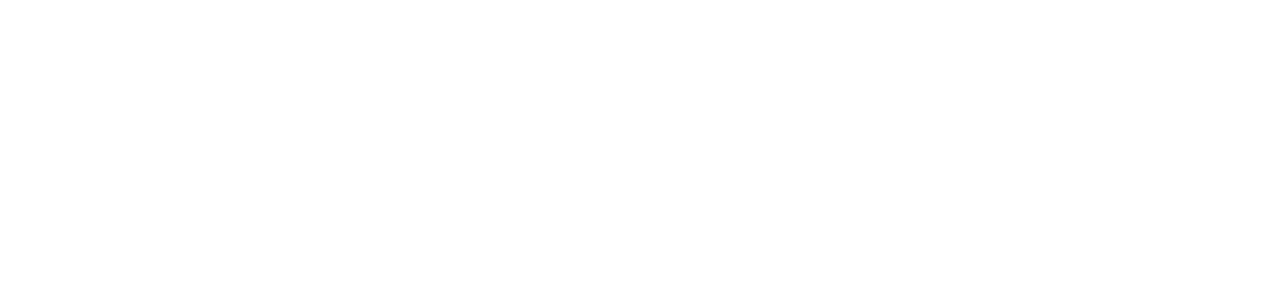
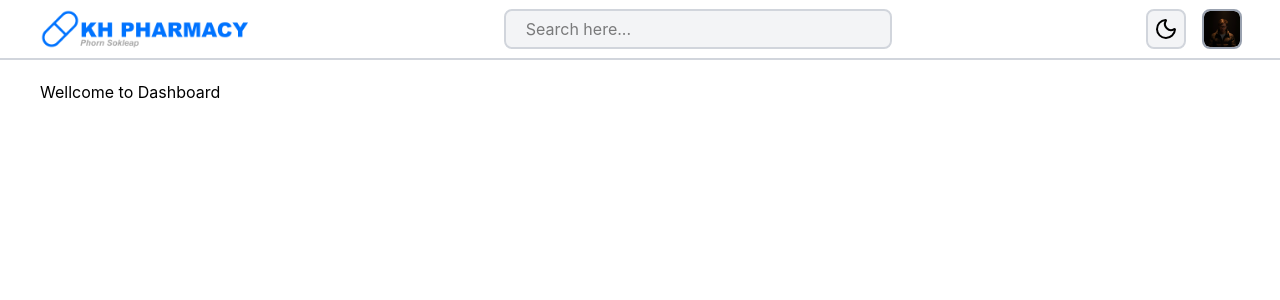
Before and after one commit to sokleapphorn2929/pharmacy-admin, a React (Vite) app: page /admin/dashboard in a window 1280 px wide. Before the commit this address had no page. Shown: the top 300 px of the page. Built offline with nearby package versions, Linux system fonts and the light colour scheme.

Commit message:
add dark mode to navbar

```diff
--- /dev/null
+++ b/src/components/Footer.jsx
@@ -0,0 +1,9 @@
+import React from 'react'
+
+export default function Footer() {
+  return (
+    <footer>
+      <h1>hello from footer</h1>
+    </footer>
+  )
+}
--- /dev/null
+++ b/src/components/Navbar.jsx
@@ -0,0 +1,62 @@
+import React, { useEffect, useState } from "react";
+import logo from "../assets/logo.png";
+import profile from "../assets/profile.png";
+import { Moon, Sun } from "lucide-react";
+
+export default function Navbar() {
+  const [darkMode, setDarkMode] = useState(() => {
+    return(
+      localStorage.getItem("theme") === "dark" ||
+        (!localStorage.getItem("theme") &&
+          window.matchMedia("(prefers-color-scheme: dark)").matches)
+    );
+  });
+
+  useEffect(() => {
+    document.documentElement.classList.toggle("dark", darkMode);
+    localStorage.setItem("theme", darkMode ? "dark" : "light");
+  }, [darkMode]);
+
+  return (
+    <nav className="fixed w-full h-15 bg-white dark:bg-slate-900 duration-300 border-b-2 border-gray-300 dark:border-slate-700">
+      <div className="flex h-full items-center md:px-10 px-5 justify-between">
+        {/* branding logo */}
+        <div>
+          <img src={logo} alt="logo" className="md:h-10 h-7" />
+        </div>
+        {/* search */}
+        <div className="hidden md:block">
+          <input
+            type="text"
+            className="w-96 h-9 bg-gray-100 dark:bg-slate-800 outline-2 outline-gray-300 dark:outline-slate-700 rounded-md px-5 text-black dark:text-white duration-300"
+            placeholder="Search here..."
+          />
+        </div>
+        {/* darkmode button and profile */}
+        <div className="flex md:gap-5 gap-3">
+          {/* darkmode button */}
+          <div className="">
+            <button
+              onClick={() => setDarkMode(!darkMode)}
+              className="w-9 h-9 flex items-center justify-center bg-gray-100 dark:bg-slate-800 outline-2 outline-gray-300 dark:outline-slate-700 rounded-md"
+            >
+              {darkMode ? (
+                <Sun className="text-white hover:text-yellow-500 duration-300" />
+              ) : (
+                <Moon className="text-black hover:text-yellow-500 duration-300" />
+              )}
+            </button>
+          </div>
+          {/* profile picture */}
+          <div>
+            <img
+              src={profile}
+              alt=""
+              className="size-9 rounded-md outline-2 outline-gray-400 dark:outline-slate-700"
+            />
+          </div>
+        </div>
+      </div>
+    </nav>
+  );
+}
--- a/src/index.css
+++ b/src/index.css
@@ -1 +1,3 @@
 @import "tailwindcss";
+
+@variant dark (&:where(.dark, .dark *));
--- /dev/null
+++ b/src/layout/RootLayout.jsx
@@ -0,0 +1,18 @@
+import React from "react";
+import Navbar from "../components/Navbar";
+import Footer from "../components/Footer";
+import { Outlet } from "react-router-dom";
+
+export default function RootLayout() {
+  return (
+    <div className="app-container text-black dark:text-white bg-white dark:bg-slate-900 duration-300">
+      <Navbar />
+
+      <main className="content">
+        <Outlet />
+      </main>
+
+      {/* <Footer /> */}
+    </div>
+  );
+}
--- /dev/null
+++ b/src/pages/Dashboard.jsx
@@ -0,0 +1,9 @@
+import React from 'react'
+
+export default function Dashboard() {
+  return (
+    <div className='py-20 px-10 w-full h-screen '>
+      <h1>Wellcome to Dashboard</h1>
+    </div>
+  )
+}
--- a/src/pages/Login.jsx
+++ b/src/pages/Login.jsx
@@ -30,7 +30,7 @@
     try {
       const rsp = await authApi.loginAdmin(adminData);
       localStorage.setItem("token", rsp.access_token);
-      alert("Login to Admin Successfull");
+      navigate("/admin/dashboard");
     } catch (error) {
       console.log(error);
       setLoginStatus(true);
--- a/src/routes/Routing.jsx
+++ b/src/routes/Routing.jsx
@@ -2,6 +2,8 @@
 import { BrowserRouter, Navigate, Route, Routes } from 'react-router-dom'
 import Login from '../pages/Login'
 import TestingApi from '../pages/TestingApi'
+import RootLayout from '../layout/RootLayout'
+import Dashboard from '../pages/Dashboard'
 
 export default function Routing() {
   return (
@@ -10,6 +12,9 @@
             <Route path='/' element={<Navigate to="/login" replace/>}/>
             <Route index path='/login' element={<Login/>}/>
             {/* <Route path='/testing' element={<TestingApi/>}/> */}
+            <Route path='/admin' element={<RootLayout/>}>
+              <Route path='dashboard' element={<Dashboard/>}/>
+            </Route>
         </Routes>
     </BrowserRouter>
   )
```
Also changed, not shown: src/assets/profile.png (added).
